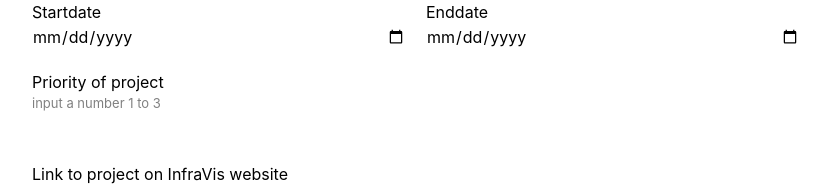
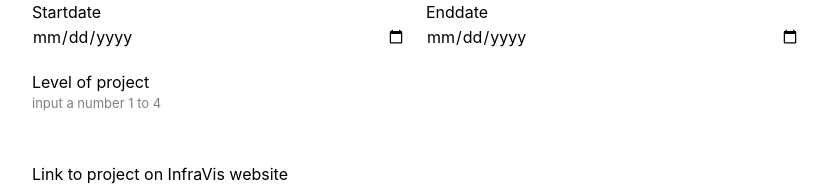
Before and after one commit to Infravis-map/visual-map, a Next.js app: page /input in a window 1280 px wide. Shown: the part 740-927 px from the top of the page, without its empty margins (224-1055 px from the left). Built offline with nearby package versions, Linux system fonts and the light colour scheme.

Commit message:
level is number

```diff
--- a/pages/input.js
+++ b/pages/input.js
@@ -14,7 +14,7 @@ export default function InputPage() {
     const [users, setUsers] = useState("")
     const [institute, setInstitute] = useState(null)
     const [hours, setHours] = useState("")
-    const [priority, setPriority] = useState("")
+    const [level, setLevel] = useState("")
     const [link, setLink] = useState("")
     const [keywords, setKeywords] = useState("")
     const [image, setImage] = useState(null)
@@ -120,9 +120,9 @@ export default function InputPage() {
                     </label>
                 </div>
                 <label>
-                    Priority of project
-                    <p>input a number 1 to 3</p>
-                    <input type="number" min="1" max="3" value={priority} name="priority" onChange={(e) => setPriority(e.target.value)}></input>
+                    Level of project
+                    <p>input a number 1 to 4</p>
+                    <input type="number" min="1" max="4" value={level} name="level" onChange={(e) => setLevel(e.target.value)}></input>
                 </label>
                 <label>
                     Link to project on InfraVis website
```
Also changed, not shown: pages/index.js (+3 -6 lines).
